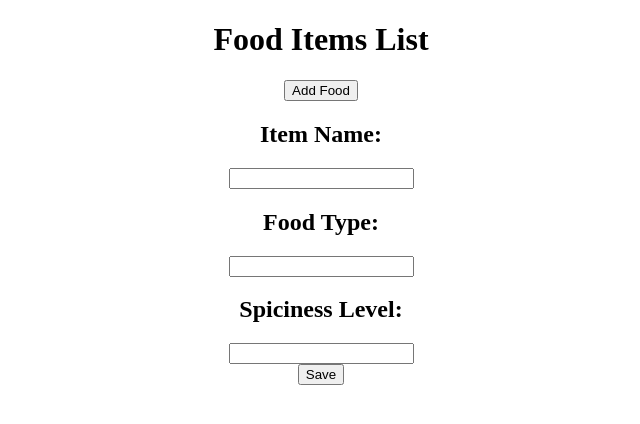
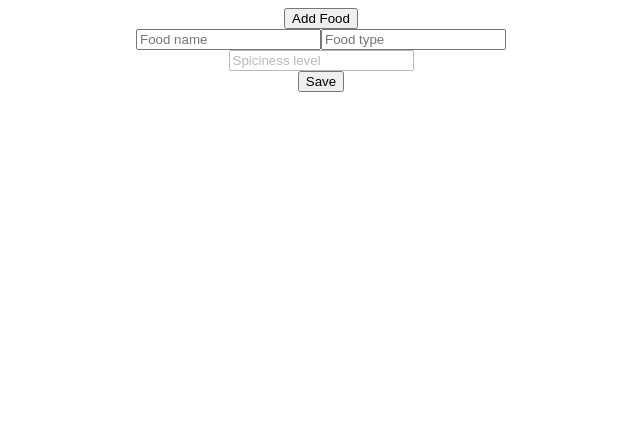
Before and after one commit to NandhuTee/React-Food-Item-List-App---React-Module-Contest-Slot-1---c5vkmq9qh394, a React app: page / in a window 1280 px wide. Both pictures are taken after a click on the button "Add Food". Shown: the top 424 px of the page, without its empty margins (319-959 px from the left). Built offline with nearby package versions, Linux system fonts and the light colour scheme.

Commit message:
second Update foodlist.js

```diff
--- a/src/components/foodlist.js
+++ b/src/components/foodlist.js
@@ -1,32 +1,36 @@
-import React, { useState } from "react";
-import "../styles/App.css";
+import React, { useState } from 'react';
 
-function FoodList() {
+const List = () => {
   const [foods, setFoods] = useState([]);
-    const [itemName, setItemName] = useState("");
-    const [foodType, setFoodType] = useState("");
-    const [spicinessLevel, setSpicinessLevel] = useState("");
-    const [isFirstCardEnabled, setIsFirstCardEnabled] = useState(false);
-    const [isSecondCardEnabled, setIsSecondCardEnabled] = useState(false);
   const [isFormEnabled, setIsFormEnabled] = useState(false);
+  const [isFirstCodeEnabled, setIsFirstCodeEnabled] = useState(false);
+  const [isSecondCodeEnabled, setIsSecondCodeEnabled] = useState(false);
+
+  const [newFood, setNewFood] = useState({
+    name: '',
+    foodType: '',
+    spicinessLevel: ''
+  });
+
+  const handleChange = (e) => {
+    const { name, value } = e.target;
+    setNewFood({ ...newFood, [name]: value });
+  };
 
   const handleAddFood = () => {
-        setIsFirstCardEnabled(true);
-        setIsSecondCardEnabled(true);
+    setIsFirstCodeEnabled(true);
+    setIsSecondCodeEnabled(true);
   };
 
   const handleSave = () => {
-        setFoods([...foods, { itemName, foodType, spicinessLevel }]);
-        setItemName("");
-        setFoodType("");
-        setSpicinessLevel("");
-        setIsFirstCardEnabled(false);
-        setIsSecondCardEnabled(false);
+    setFoods([...foods, newFood]);
+    setNewFood({ name: '', foodType: '', spicinessLevel: '' });
+    setIsFirstCodeEnabled(false);
+    setIsSecondCodeEnabled(false);
   };
 
   const handleDelete = (index) => {
-        const updatedFoods = [...foods];
-        updatedFoods.splice(index, 1);
+    const updatedFoods = foods.filter((_, i) => i !== index);
     setFoods(updatedFoods);
   };
 
@@ -35,58 +39,56 @@ function FoodList() {
   };
 
   return (
-        <>
-            <div className="container">
-                <h1>Food Items List</h1>
+    <div>
       <button onClick={handleAddFood}>Add Food</button>
 
-                <div className="card-container">
-                    {isFirstCardEnabled && (
-                        <>
-                            <h2>Item Name:</h2>
+      {isFirstCodeEnabled && (
+        <div className="code container">
           <input
-                                name="itemName"
             type="text"
-                                value={itemName}
-                                onChange={(e) => setItemName(e.target.value)}
+            name="name"
+            placeholder="Food name"
+            value={newFood.name}
+            onChange={handleChange}
           />
-                            <h2>Food Type:</h2>
           <input
+            type="text"
             name="foodType"
+            placeholder="Food type"
+            value={newFood.foodType}
+            onChange={handleChange}
+          />
+          <div
+            className="form"
+            style={{ opacity: isFormEnabled ? 1 : 0.5 }}
+            onClick={handleFormClick}
+          >
+            <input
               type="text"
-                                value={foodType}
-                                onChange={(e) => setFoodType(e.target.value)}
+              name="spicinessLevel"
+              placeholder="Spiciness level"
+              value={newFood.spicinessLevel}
+              onChange={handleChange}
             />
-                            <div className={`card ${isFormEnabled ? "" : "disabled"}`}>
-                                <form onClick={handleFormClick}>
-                                    <h2>Spiciness Level:</h2>
-                                    <input
-                                        name="spicinessLevel"
-                                        type="text"
-                                        value={spicinessLevel}
-                                        onChange={(e) => setSpicinessLevel(e.target.value)}
-                                    />
-                                </form>
           </div>
-                        </>
+          {isSecondCodeEnabled && (
+            <button onClick={handleSave}>Save</button>
           )}
         </div>
+      )}
 
-                <div className={`card ${isSecondCardEnabled ? "" : "disabled"}`}>
-                    <button onClick={handleSave}>Save</button>
-                </div>
-
-                <ul className="list">
+      <ul className="list displayed">
         {foods.map((food, index) => (
           <li key={index}>
-                            {food.itemName} ({food.foodType}) - Spiciness Level: {food.spicinessLevel}
+            <span>{food.name}</span>
+            <span>{food.foodType}</span>
+            <span>{food.spicinessLevel}</span>
             <button onClick={() => handleDelete(index)}>Delete</button>
           </li>
         ))}
       </ul>
     </div>
-        </>
   );
-}
+};
 
-export default FoodList;
+export default List;
```
Lines whose indentation alone changed are shown as unchanged.
